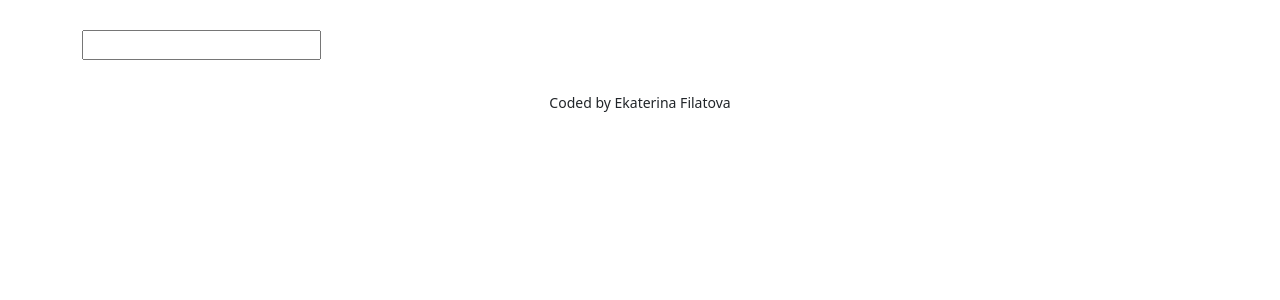
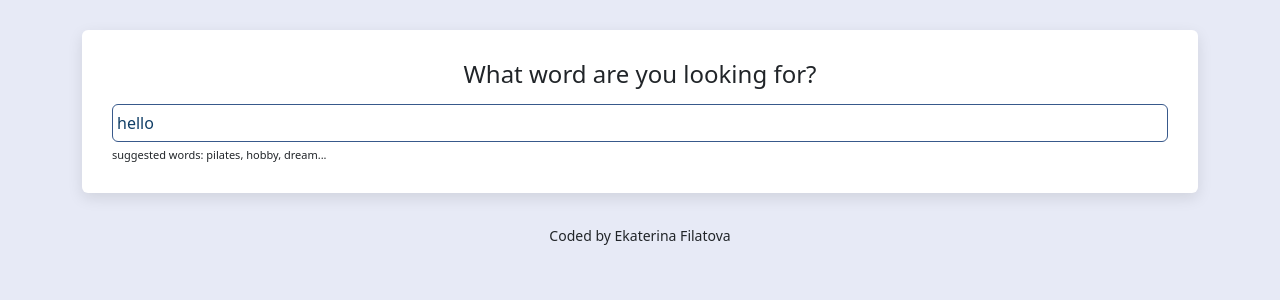
Before and after one commit to Superdegot/dictionary_app, a React (Create React App) app: page / in a window 1280 px wide. Shown: the top 300 px of the page. Built offline with nearby package versions, Linux system fonts and the light colour scheme; no server answers.

Commit message:
added styling

```diff
--- a/src/App.css
+++ b/src/App.css
@@ -1,3 +1,11 @@
+body {
+  background: #e7eaf6;
+}
+
+a {
+  color: #a2a8d3;
+}
+
 .App-header {
   margin: 30px 0;
 }
--- a/src/App.js
+++ b/src/App.js
@@ -9,7 +9,7 @@
 
         </header>
         <main>
-          <Dictionary />
+          <Dictionary defaultKeyword="hello" />
         </main>
         <footer className="App-footer">
           <small>Coded by Ekaterina Filatova</small>
--- a/src/Dictionary.css
+++ b/src/Dictionary.css
@@ -1,3 +1,25 @@
-.Dictionary {
-    background-color: none;
+.Dictionary h1 {
+    font-size: 24px;
+    font-size: bold;
+    margin-bottom: 15px;
+    text-align: center;
 }
+.Dictionary section {
+    background-color: white;
+    padding:30px;
+    border-radius: 6px;
+    box-shadow: 0px 5px 15px rgb(0 0 0/ 10%);
+    margin: 20px 0;
+}
+
+.Dictionary input {
+    width: 100%;
+    padding: 6px 4px;
+    color: #113f67;
+    border: 1px solid #38598b;
+    border-radius: 6px;
+}
+.Dictionary .hint {
+    font-size: 11px;
+    margin-top: 5px;
+}
--- a/src/Dictionary.js
+++ b/src/Dictionary.js
@@ -3,32 +3,53 @@
 import Results from "./Results";
 import "./Dictionary.css";
 
-export default function Dictionary() {
-  let [keyword, setKeyword] = useState("");
+export default function Dictionary(props) {
+  let [keyword, setKeyword] = useState(props.defaultKeyword);
   let [results, setResults] = useState(null);
+  let [loaded, setLoaded] = useState(false);
 
   function handleResponse(response) {
     setResults(response.data[0]);
   }
 
-  function search(event) {
-    event.preventDefault();
-
+   function search() {
      // documentation: https://dictionaryapi.dev/e
      let apiUrl = `https://api.dictionaryapi.dev/api/v2/entries/en_US/${keyword}`;
      axios.get(apiUrl).then(handleResponse);
+   }
+
+  function handleSubmit(event) {
+    event.preventDefault();
+    search();
+
+
+
   }
 
   function handleKeywordChange(event) {
     setKeyword(event.target.value);
   }
 
+  function load() {
+    setLoaded(true);
+    search()
+  }
+
+  if (loaded) {
     return (
       <div className="Dictionary">
-      <form onSubmit={search}>
-        <input type="search" onChange={handleKeywordChange} />
+        <section>
+            <h1>What word are you looking for?</h1>
+          <form onSubmit={handleSubmit}>
+            <input type="search" onChange={handleKeywordChange} defaultValue={props.defaultKeyword} />
           </form>
+          <div className="hint">suggested words: pilates, hobby, dream...</div>
+        </section>
         <Results results={results} />
       </div>
     );
+  } else {
+    load();
+    return "Loading...";
   }
+}
--- /dev/null
+++ b/src/Meaning.css
@@ -0,0 +1,11 @@
+.Meaning  h3 {
+    font-size: 24px;
+    line-height: 1.5;
+    font-weight: bold;
+}
+
+.Meaning .example {
+    font-size: 13px;
+    opacity: 0.7;
+    font-size: italic;
+}
--- a/src/Meaning.js
+++ b/src/Meaning.js
@@ -1,5 +1,6 @@
 import React from "react";
 import Synonyms from "./Synonyms";
+import "./Meaning.css";
 
 export default function Meaning(props) {
 
@@ -9,13 +10,16 @@
       {props.meaning.definitions.map(function (definition, index) {
         return (
           <div key={index}>
-            <p>
-              <strong>Definition:</strong> {definition.definition}
-              <br />
-              <strong>Example:</strong>
-              <em>{definition.example}</em>
+            <div className="definition">
+
+              {definition.definition}
+              </div>
+
+              <div className="example">
+              {definition.example}
+              </div>
               <Synonyms synonyms={definition.synonyms} />
-            </p>
+
           </div>
         );
       })}
--- /dev/null
+++ b/src/Phonetic.css
@@ -0,0 +1,23 @@
+.Phonetic{
+    height: 70px;
+}
+
+.Phonetic a{
+     border: 1px solid #38598b;
+     text-decoration: none;
+     padding: 10px 20px;
+     border-radius: 20px;
+     transition: all 150ms ease-in-out;
+     margin-right: 10px;
+}
+
+.Phonetic a:hover {
+    background: #a2a8d3;
+    color: white;
+}
+
+.Phonetic .text {
+    opacity: 0.7;
+    font-weight: bold;
+
+}
--- a/src/Phonetic.js
+++ b/src/Phonetic.js
@@ -1,14 +1,14 @@
 import React from "react";
+import "./Phonetic.css";
 
 export default function Phonetic (props) {
-    console.log(props.phonetic);
+
     return (
       <div className="Phonetic">
         <a href={props.phonetic.audio} target="_blank" rel="noreferrer">
           Listen
         </a>
-        <br />
-        {props.phonetic.text}
+        <span className="text">{props.phonetic.text}</span>
       </div>
     );
 
--- /dev/null
+++ b/src/Results.css
@@ -0,0 +1,5 @@
+.Results h2 {
+    font-size: 36px;
+    font-weight: bold;
+    line-height: 1.5;
+}
--- a/src/Results.js
+++ b/src/Results.js
@@ -1,25 +1,27 @@
 import React from "react";
 import Meaning from "./Meaning";
 import Phonetic from "./Phonetic";
+import "./Results.css";
 
 export default function Results(props) {
   if (props.results) {
     return (
       <div className="Results">
-        <h2>{props.results.word}</h2>
-        {props.results.phonetics.map(function(phonetic, index)
-        {
-            return(
-                <div key={index}>
-                    <Phonetic phonetic={phonetic} />
-                    </div>
-            )
-        })}
+        <section>
+          <h2>{props.results.word}</h2>
+          {props.results.phonetics.map(function (phonetic, index) {
+            return (
+              <div key={index}>
+                <Phonetic phonetic={phonetic} />
+              </div>
+            );
+          })}
+        </section>
         {props.results.meanings.map(function (meaning, index) {
           return (
-            <div key={index}>
+            <section key={index}>
               <Meaning meaning={meaning} />
-            </div>
+            </section>
           );
         })}
       </div>
--- /dev/null
+++ b/src/Synonyms.css
@@ -0,0 +1,11 @@
+.Synonyms {
+    margin: 30px 0 0 ;
+padding: 0;
+}
+
+.Synonyms li{
+    display: inline-block;
+padding-right: 10px;
+font-size: 13px;
+line-height: 1.5;
+}
--- a/src/Synonyms.js
+++ b/src/Synonyms.js
@@ -1,4 +1,5 @@
 import React from "react";
+import "./Synonyms.css";
 
 export default function Synonyms(props) {
   if (props.synonyms) {
```
Lines whose indentation alone changed are shown as unchanged.
